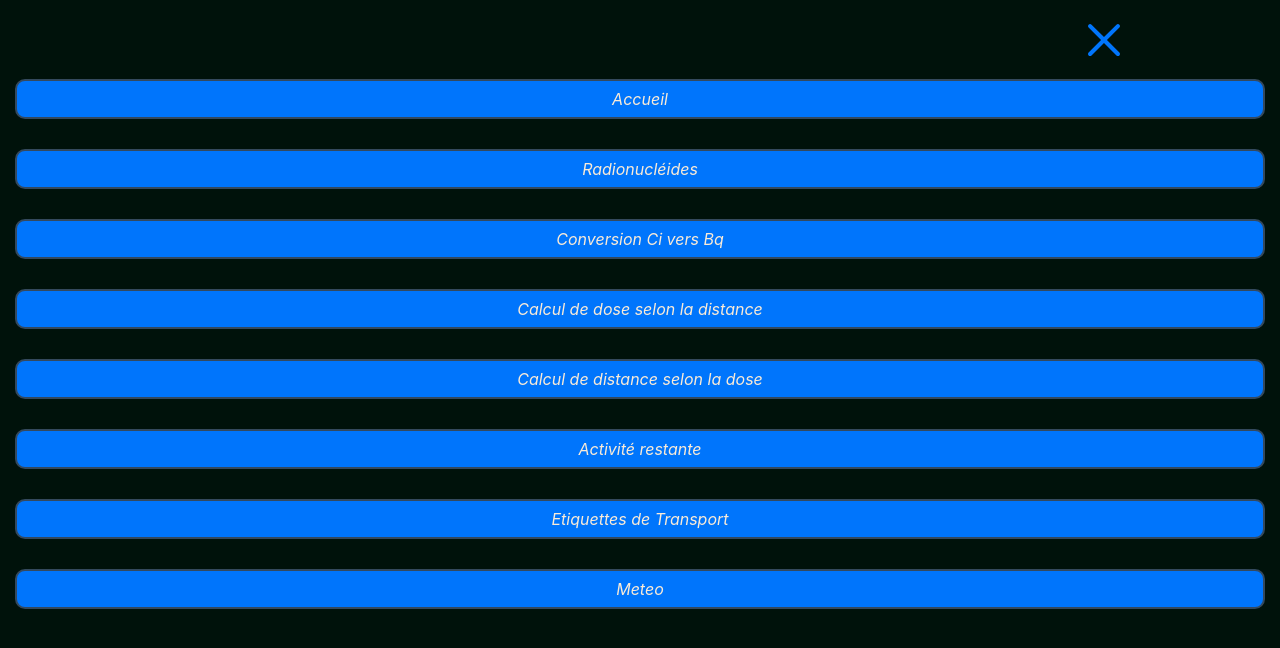
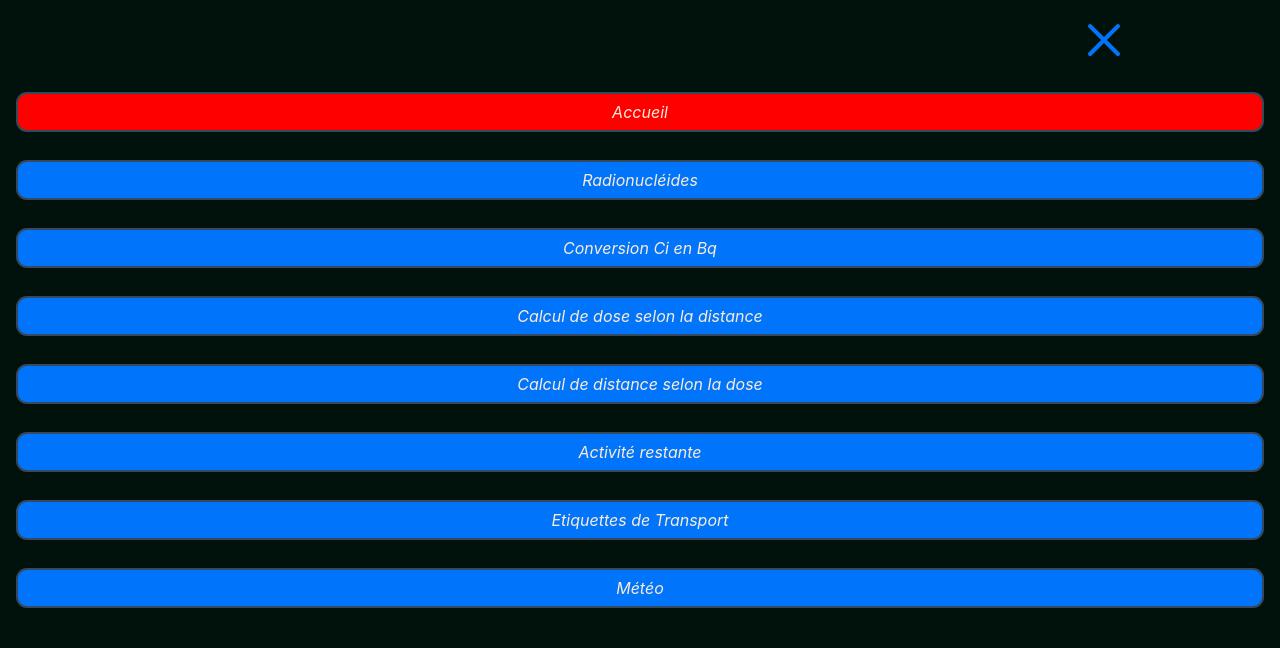
Before and after one commit to Guinlel/radsp, a React (Create React App) app: page / in a window 1280 px wide. Both pictures are taken after a click on the icon 1143 px from the left and 36 px from the top of the page. Shown: the top 648 px of the page. Built offline with nearby package versions, Linux system fonts and the light colour scheme.

Commit message:
Menu Active Link

```diff
--- a/src/App.js
+++ b/src/App.js
@@ -17,7 +17,7 @@ function App() {
     const element = (
         <BrowserRouter>
             <Routes>
-                <Route path="/" exact element={<Accueil/>} />
+                <Route path="/" element={<Accueil/>} />
                 <Route path="/radionucleide" element={<Home/>}/>
                 <Route path="/conversion" element={<Conversion/>} />
                 <Route path="/calcul-dose" element={<CalculDose/>}/>
--- a/src/components/Navigation.css
+++ b/src/components/Navigation.css
@@ -2,23 +2,35 @@
   text-decoration: none;
   color: antiquewhite;
   background-color: #0075FC;
-  text-align: center;
-  margin: 15px;
   padding: 0.5rem 1rem;
   border: 2px solid #34495e;
-  border-radius: 10px;
+  border-radius: 11px;
   font-style: oblique;
 }
 .link-active{
   text-decoration: none;
   color: antiquewhite;
   background-color: red;
-  text-align: center;
-  margin: 15px;
   padding: 0.5rem 1rem;
   border: 2px solid #34495e;
-  border-radius: 10px;
+  border-radius: 11px;
   font-style: oblique;
+}
+
+.ul-nav{
+  display: flex;
+  list-style: none;
+  flex-direction: column;
+  padding-left: 0px;
+  text-align: center;
+  margin-top: 0px;
+}
+
+.ul-nav li{
+  display: grid;
+  padding-top: 1.75rem;
+  margin-right: 1em;
+  margin-left: 1em;
 }
 
 .navigation-close {
--- a/src/components/Navigation.js
+++ b/src/components/Navigation.js
@@ -1,5 +1,5 @@
 import React, { useEffect, useState } from "react";
-import { Link } from "react-router-dom";
+import { NavLink } from "react-router-dom";
 import MenuBurger from "./MenuBurger";
 import "./Navigation.css";
 import {ReactComponent as CloseLogo} from '../img/close.svg'
@@ -22,15 +22,32 @@ function Navigation() {
             <MenuBurger handleClick={handleClick}/>
             <nav id='navigation' className={isActive ? "navigation" : "navigation-visible"}>
                 <CloseLogo id="close-img" className="close-img" />
-                <Link to="/" className="link">Accueil</Link>
-                <Link to="/radionucleide" className="link">Radionucléides</Link>
-                <Link to="/conversion" className="link"> Conversion Ci vers Bq</Link>
-                <Link to="/calcul-dose" className="link">Calcul de dose selon la distance</Link>
-                <Link to="/calcul-perimetre" className="link">Calcul de distance selon la dose</Link>
-                <Link to="/activite-restante" className="link"> Activité restante </Link>
-                <Link to="/etiquette" className="link">Etiquettes de Transport</Link>
-                <Link to="/meteo" className="link">Meteo</Link>
-
+                <ul className="ul-nav">
+                    <li>
+                        <NavLink className={(navData)=> navData.isActive ? "link-active" :"link"} to="/">Accueil</NavLink>
+                    </li>
+                    <li>
+                        <NavLink className={(navData)=> navData.isActive ? "link-active" :"link"} to="/radionucleide">Radionucléides</NavLink>
+                    </li>
+                    <li>
+                        <NavLink className={(navData)=> navData.isActive ? "link-active" :"link"} to="/conversion">Conversion Ci en Bq</NavLink>
+                    </li>
+                    <li>
+                        <NavLink className={(navData)=> navData.isActive ? "link-active" :"link"} to="/calcul-dose">Calcul de dose selon la distance </NavLink>
+                    </li>
+                    <li>
+                        <NavLink className={(navData)=> navData.isActive ? "link-active" :"link"} to="/calcul-perimetre">Calcul de distance selon la dose</NavLink>
+                    </li>
+                    <li>
+                        <NavLink className={(navData)=> navData.isActive ? "link-active" :"link"} to="/activite-restante">Activité restante</NavLink>
+                    </li>
+                    <li>
+                        <NavLink className={(navData)=> navData.isActive ? "link-active" :"link"} to="/etiquette">Etiquettes de Transport</NavLink>
+                    </li>
+                    <li>
+                        <NavLink className={(navData)=> navData.isActive ? "link-active" :"link"} to="/meteo">Météo</NavLink>
+                    </li>
+                </ul>
             </nav>
         </div>
     )
```
